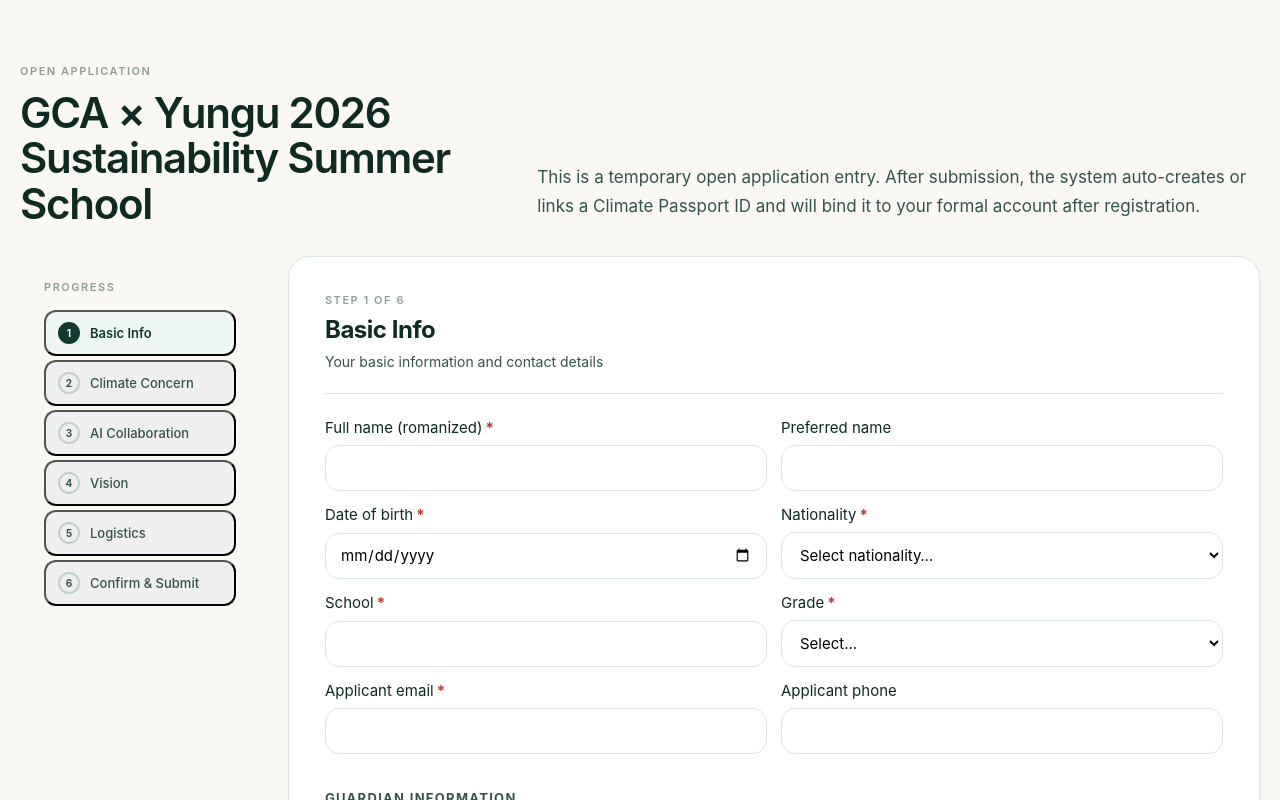
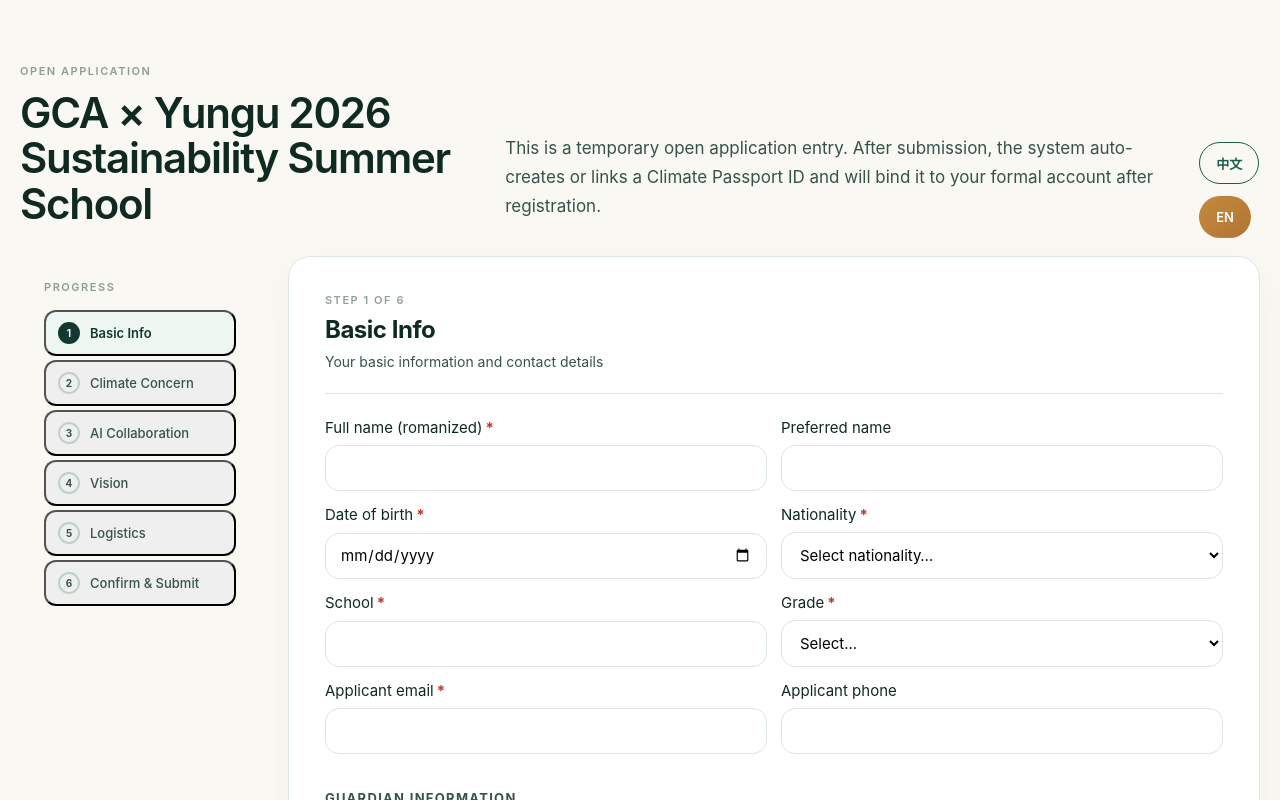
Before and after one commit to sunshinerao/climatepassport, a Next.js app in the folder apps/passport-web/: page /learning-experience/summer-school-2026/apply in a window 1280 px wide. Shown: the top 800 px of the page. Built offline with nearby package versions, Linux system fonts and the light colour scheme.

Commit message:
feat: add zh/en switch buttons on summer school apply page

```diff
--- a/apps/passport-web/app/learning-experience/summer-school-2026/apply/page.tsx
+++ b/apps/passport-web/app/learning-experience/summer-school-2026/apply/page.tsx
@@ -1,3 +1,4 @@
+import Link from "next/link";
 import { SummerSchoolForm } from "@/components/summer-school-form";
 import type { Locale } from "@/lib/site-content";
 
@@ -23,6 +24,20 @@ export default function SummerSchoolApplyPublicPage({ searchParams }: PageProps)
             ? "这是临时公开申请入口。提交后系统将自动创建或关联 Climate Passport ID，并在正式注册后自动完成账号关联。"
             : "This is a temporary open application entry. After submission, the system auto-creates or links a Climate Passport ID and will bind it to your formal account after registration."}
         </p>
+        <div className="button-row top-gap-sm" aria-label={isZh ? "语言切换" : "Language switch"}>
+          <Link
+            className={locale === "zh" ? "button" : "button-outline"}
+            href="/learning-experience/summer-school-2026/apply?lang=zh"
+          >
+            中文
+          </Link>
+          <Link
+            className={locale === "en" ? "button" : "button-outline"}
+            href="/learning-experience/summer-school-2026/apply?lang=en"
+          >
+            EN
+          </Link>
+        </div>
       </div>
 
       <SummerSchoolForm locale={locale} />
```
